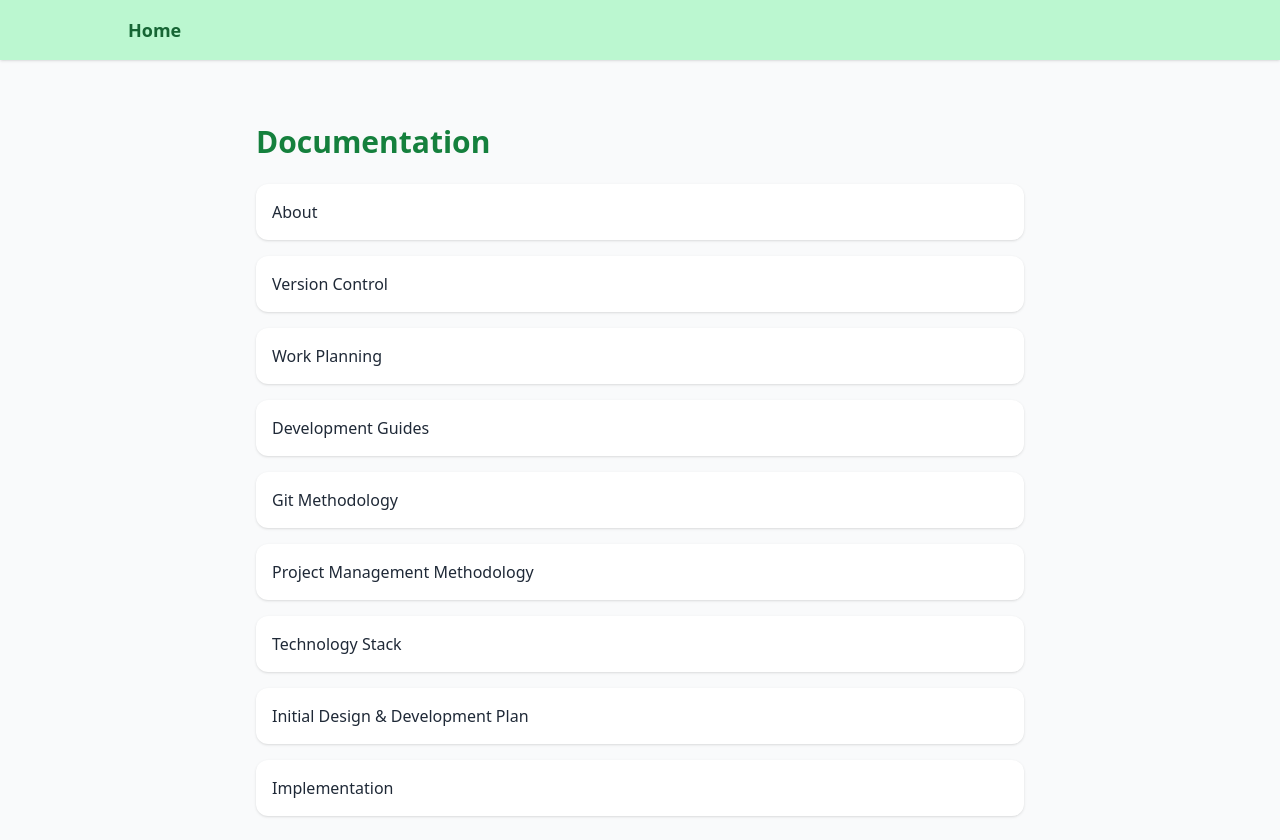
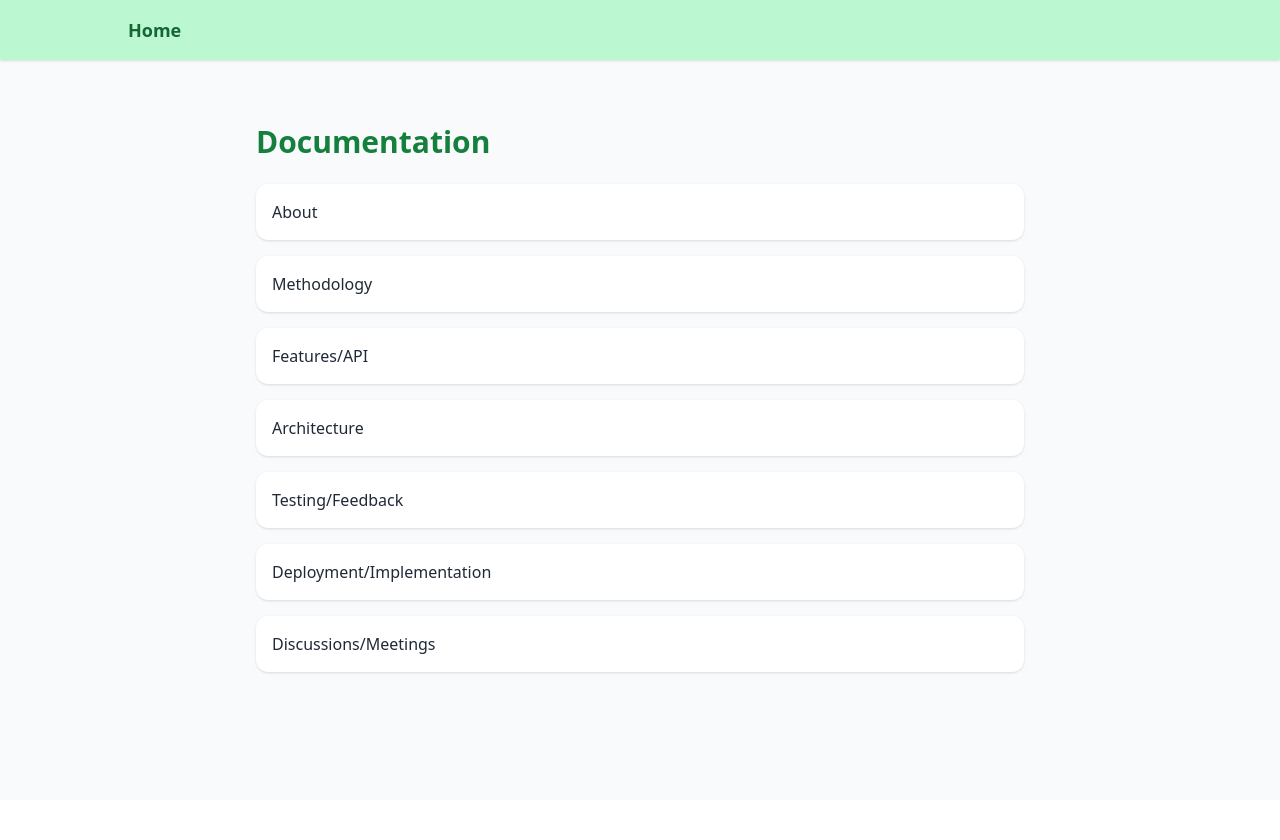
Before and after one commit to Weppman/SDP-DocumentationSite, a React (Create React App) app: page / in a window 1280 px wide. After the commit the page ends 800 px from the top, so only its background shows below. Built offline with nearby package versions, Linux system fonts and the light colour scheme.

Commit message:
FEATURE: reorganised the information into broader categories

```diff
--- a/src/App.js
+++ b/src/App.js
@@ -2,14 +2,14 @@ import { BrowserRouter as Router, Routes, Route } from "react-router-dom";
 import Navbar from "./components/Navbar";
 import Home from "./pages/Home";
 import About from "./pages/About";
-import VersionControl from "./pages/VersionControl";
-import WorkPlanning from "./pages/WorkPlanning";
-import DevelopmentGuides from "./pages/DevelopmentGuides";
-import GitMethodology from "./pages/GitMethodology";
-import ProjectManagement from "./pages/ProjectManagement";
-import TechnologyStack from "./pages/TechnologyStack";
-import InitialDesign from "./pages/InitialDesign";
-import Implementation from "./pages/Implementation";
+import Methodology from "./pages/Methodology";
+import FeaturesAPI from "./pages/FeaturesAPI";
+import DeploymentImplementation from "./pages/DeploymentImplementation";
+import TestingFeedback from "./pages/TestingFeedback";
+import Architecture from "./pages/Architecture";
+
+
+import DiscussionsMeetings from "./pages/DiscussionsMeetings";
 
 function App() {
   return (
@@ -20,14 +20,12 @@ function App() {
           <Routes>
             <Route path="/" element={<Home />} />
             <Route path="/about" element={<About />} />
-            <Route path="/version-control" element={<VersionControl />} />
-            <Route path="/work-planning" element={<WorkPlanning />} />
-            <Route path="/development-guides" element={<DevelopmentGuides />} />
-            <Route path="/git-methodology" element={<GitMethodology />} />
-            <Route path="/project-management" element={<ProjectManagement />} />
-            <Route path="/technology-stack" element={<TechnologyStack />} />
-            <Route path="/initial-design" element={<InitialDesign />} />
-            <Route path="/implementation" element={<Implementation />} />
+            <Route path="/methodology" element={<Methodology />} />
+            <Route path="/features-api" element={<FeaturesAPI />} />
+            <Route path="/architecture" element={<Architecture />} />
+            <Route path="/testing-feedback" element={<TestingFeedback />} />
+            <Route path="/deployment-implementation" element={<DeploymentImplementation />} />
+            <Route path="/discussions-meetings" element={<DiscussionsMeetings />} />
           </Routes>
         </div>
       </div>
@@ -36,3 +34,25 @@ function App() {
 }
 
 export default App;
+
+/*
+import VersionControl from "./pages/VersionControl";
+import WorkPlanning from "./pages/WorkPlanning";
+import DevelopmentGuides from "./pages/DevelopmentGuides";
+import GitMethodology from "./pages/GitMethodology";
+import ProjectManagement from "./pages/ProjectManagement";
+import TechnologyStack from "./pages/TechnologyStack";
+import InitialDesign from "./pages/InitialDesign";
+import Implementation from "./pages/Implementation";
+
+old paths if needed, but all of them have been removed.
+
+<Route path="/version-control" element={<VersionControl />} />
+<Route path="/work-planning" element={<WorkPlanning />} />
+<Route path="/development-guides" element={<DevelopmentGuides />} />
+<Route path="/git-methodology" element={<GitMethodology />} />
+<Route path="/project-management" element={<ProjectManagement />} />
+<Route path="/technology-stack" element={<TechnologyStack />} />
+<Route path="/initial-design" element={<InitialDesign />} />
+<Route path="/implementation" element={<Implementation />} />
+*/
--- a/src/pages/TechnologyStack.js
+++ b/src/pages/Architecture.js
@@ -1,4 +1,4 @@
-function TechnologyStack() {
+function Architecture() {
   return (
     <div className="max-w-3xl mx-auto mt-8">
       <h2 className="text-2xl font-bold text-green-700 mb-4">Technology Stack</h2>
@@ -14,8 +14,9 @@ function TechnologyStack() {
       <p className="italic text-green-800">
         Message: Using one platform for deployment simplified CI/CD.
       </p>
+
     </div>
   );
 }
 
-export default TechnologyStack;
+export default Architecture;
--- a/src/pages/DevelopmentGuides.js
+++ b/src/pages/DeploymentImplementation.js
@@ -1,6 +1,17 @@
-function DevelopmentGuides() {
+function DeploymentImplementation() {
   return (
     <div className="max-w-3xl mx-auto mt-8">
+      <h2 className="text-2xl font-bold text-green-700 mb-4">Implementation</h2>
+      <p className="mb-6">
+        The implementation followed a <strong>high-level staged approach</strong>. We began by setting
+        up deployment environments and version control, followed by integrating authentication. The
+        backend API and database were developed in parallel with frontend components, before merging
+        into the main application.
+      </p>
+      <p className="italic text-green-800">
+        Message: Clear implementation stages guided smooth progress.
+      </p>
+
       <h2 className="text-2xl font-bold text-green-700 mb-4">Development Guides</h2>
       <p className="mb-6">
         Our development setup includes creating separate <strong>Railway environments</strong>
@@ -18,4 +29,4 @@ function DevelopmentGuides() {
   );
 }
 
-export default DevelopmentGuides;
+export default DeploymentImplementation;
--- /dev/null
+++ b/src/pages/DiscussionsMeetings.js
@@ -0,0 +1,12 @@
+function DiscussionsMeetings() {
+  return (
+    <div className="max-w-3xl mx-auto mt-8">
+      <h2 className="text-2xl font-bold text-green-700 mb-4">empty</h2>
+      <p className="mb-6">
+        empty
+      </p>
+    </div>
+  );
+}
+
+export default DiscussionsMeetings;
--- a/src/pages/InitialDesign.js
+++ b/src/pages/FeaturesAPI.js
@@ -1,4 +1,6 @@
-function InitialDesign() {
+//note, this may be split off into separate tabs for Features, UI/UX and API.
+
+function FeaturesAPI() {
   return (
     <div className="max-w-3xl mx-auto mt-8">
       <h2 className="text-2xl font-bold text-green-700 mb-4">Initial Design & Development Plan</h2>
@@ -14,4 +16,4 @@ function InitialDesign() {
   );
 }
 
-export default InitialDesign;
+export default FeaturesAPI;
--- a/src/pages/Home.js
+++ b/src/pages/Home.js
@@ -3,14 +3,20 @@ import { Link } from "react-router-dom";
 function Home() {
   const pages = [
     { name: "About", path: "/about" },
-    { name: "Version Control", path: "/version-control" },
-    { name: "Work Planning", path: "/work-planning" },
-    { name: "Development Guides", path: "/development-guides" },
-    { name: "Git Methodology", path: "/git-methodology" },
-    { name: "Project Management Methodology", path: "/project-management" },
-    { name: "Technology Stack", path: "/technology-stack" },
-    { name: "Initial Design & Development Plan", path: "/initial-design" },
-    { name: "Implementation", path: "/implementation" },
+    //{ name: "Version Control", path: "/version-control" },
+    //{ name: "Work Planning", path: "/work-planning" },
+    //{ name: "Development Guides", path: "/development-guides" },
+    //{ name: "Git Methodology", path: "/git-methodology" },
+    //{ name: "Project Management Methodology", path: "/project-management" },
+    //{ name: "Technology Stack", path: "/technology-stack" },
+    //{ name: "Initial Design & Development Plan", path: "/initial-design" },
+    //{ name: "Implementation", path: "/implementation" },
+    { name: "Methodology", path: "/methodology" },
+    { name: "Features/API", path: "/features-api" },
+    { name: "Architecture", path: "/architecture" },
+    { name: "Testing/Feedback", path: "/testing-feedback" },
+    { name: "Deployment/Implementation", path: "/deployment-implementation" },
+    { name: "Discussions/Meetings", path: "/discussions-meetings" },
   ];
 
   return (
--- a/src/pages/Implementation.js
+++ /dev/null
@@ -1,18 +0,0 @@
-function Implementation() {
-  return (
-    <div className="max-w-3xl mx-auto mt-8">
-      <h2 className="text-2xl font-bold text-green-700 mb-4">Implementation</h2>
-      <p className="mb-6">
-        The implementation followed a <strong>high-level staged approach</strong>. We began by setting
-        up deployment environments and version control, followed by integrating authentication. The
-        backend API and database were developed in parallel with frontend components, before merging
-        into the main application.
-      </p>
-      <p className="italic text-green-800">
-        Message: Clear implementation stages guided smooth progress.
-      </p>
-    </div>
-  );
-}
-
-export default Implementation;
--- a/src/pages/ProjectManagement.js
+++ /dev/null
@@ -1,21 +0,0 @@
-function ProjectManagement() {
-  return (
-    <div className="max-w-3xl mx-auto mt-8">
-      <h2 className="text-2xl font-bold text-green-700 mb-4">Project Management Methodology</h2>
-      <p className="mb-6">
-        We adopted a <strong>Scrum-inspired methodology</strong>, holding
-        <strong> four meetings per week</strong>. These check-ins allowed us to track progress,
-        identify blockers, and ensure the team stayed aligned.
-      </p>
-      <p className="mb-6">
-        While lightweight, this approach gave us the flexibility of Agile while maintaining a
-        structured schedule to meet deadlines.
-      </p>
-      <p className="italic text-green-800">
-        Message: Regular sync-ups improved communication and accountability.
-      </p>
-    </div>
-  );
-}
-
-export default ProjectManagement;
--- /dev/null
+++ b/src/pages/TestingFeedback.js
@@ -0,0 +1,12 @@
+function TestingFeedback() {
+  return (
+    <div className="max-w-3xl mx-auto mt-8">
+      <h2 className="text-2xl font-bold text-green-700 mb-4">empty</h2>
+      <p className="mb-6">
+        empty
+      </p>
+    </div>
+  );
+}
+
+export default TestingFeedback;
--- a/src/pages/VersionControl.js
+++ /dev/null
@@ -1,17 +0,0 @@
-function VersionControl() {
-  return (
-    <div className="max-w-3xl mx-auto mt-8">
-      <h2 className="text-2xl font-bold text-green-700 mb-4">Version Control</h2>
-      <p className="mb-6">
-        We use GitHub for managing different parts of the project, including the frontend, backend,
-        and documentation site. To ensure stability, we maintain a <strong>development branch</strong>
-        that serves as a buffer between feature work and the main branch.
-      </p>
-      <p className="italic text-green-800">
-        Message: Proper branching keeps our master branch stable and production-ready.
-      </p>
-    </div>
-  );
-}
-
-export default VersionControl;
--- a/src/pages/WorkPlanning.js
+++ /dev/null
@@ -1,17 +0,0 @@
-function WorkPlanning() {
-  return (
-    <div className="max-w-3xl mx-auto mt-8">
-      <h2 className="text-2xl font-bold text-green-700 mb-4">Work Planning</h2>
-      <p className="mb-6">
-        We use <strong>Notion</strong> to manage all project scheduling and planning.
-        This allows us to keep track of milestones, assign tasks, and ensure the
-        project remains on schedule.
-      </p>
-      <p className="italic text-green-800">
-        Message: Centralized planning reduces confusion and keeps the team aligned.
-      </p>
-    </div>
-  );
-}
-
-export default WorkPlanning;
```
Also changed, not shown: src/pages/Methodology.js (renamed from src/pages/GitMethodology.js, +36 -2 lines).
